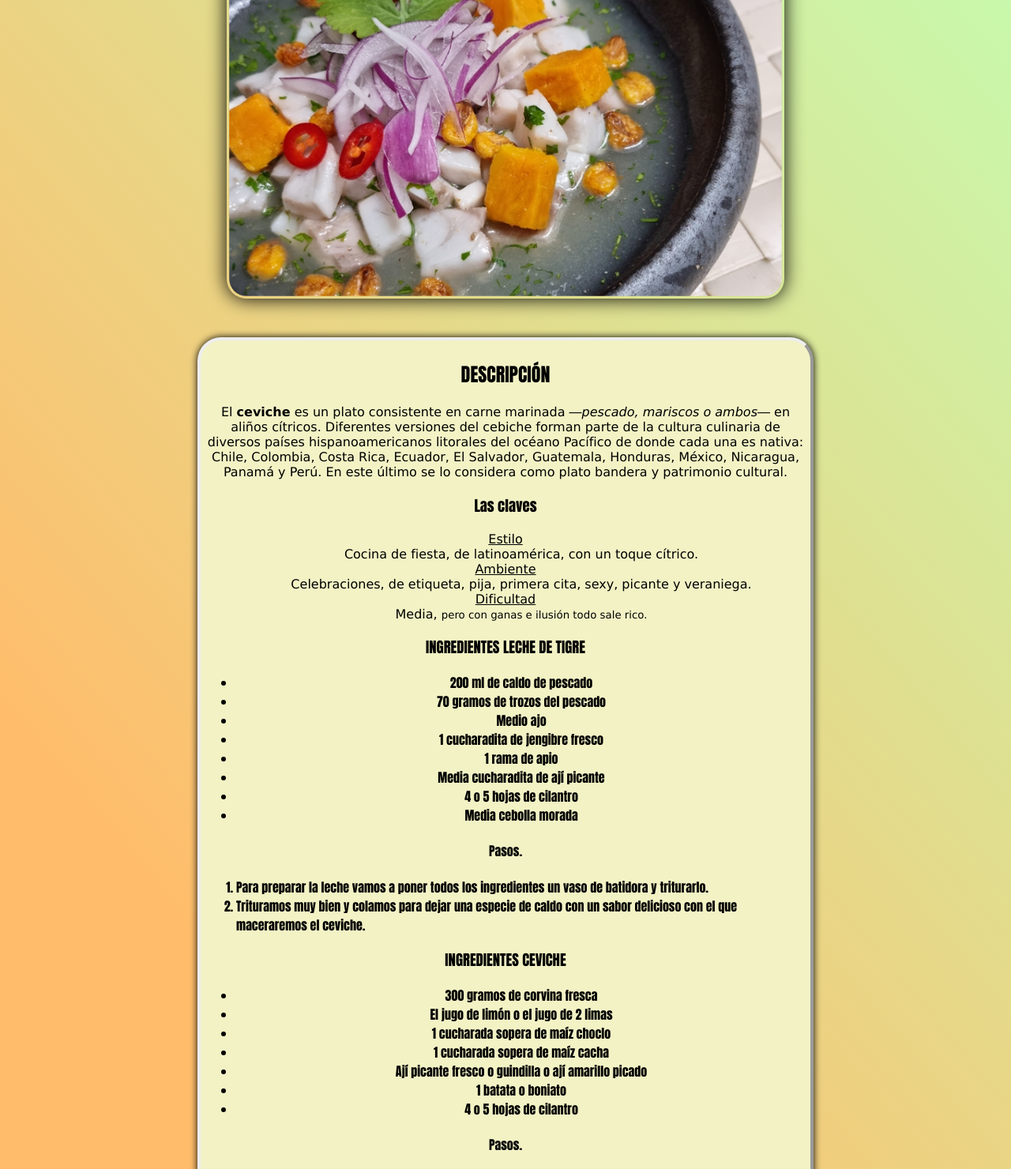
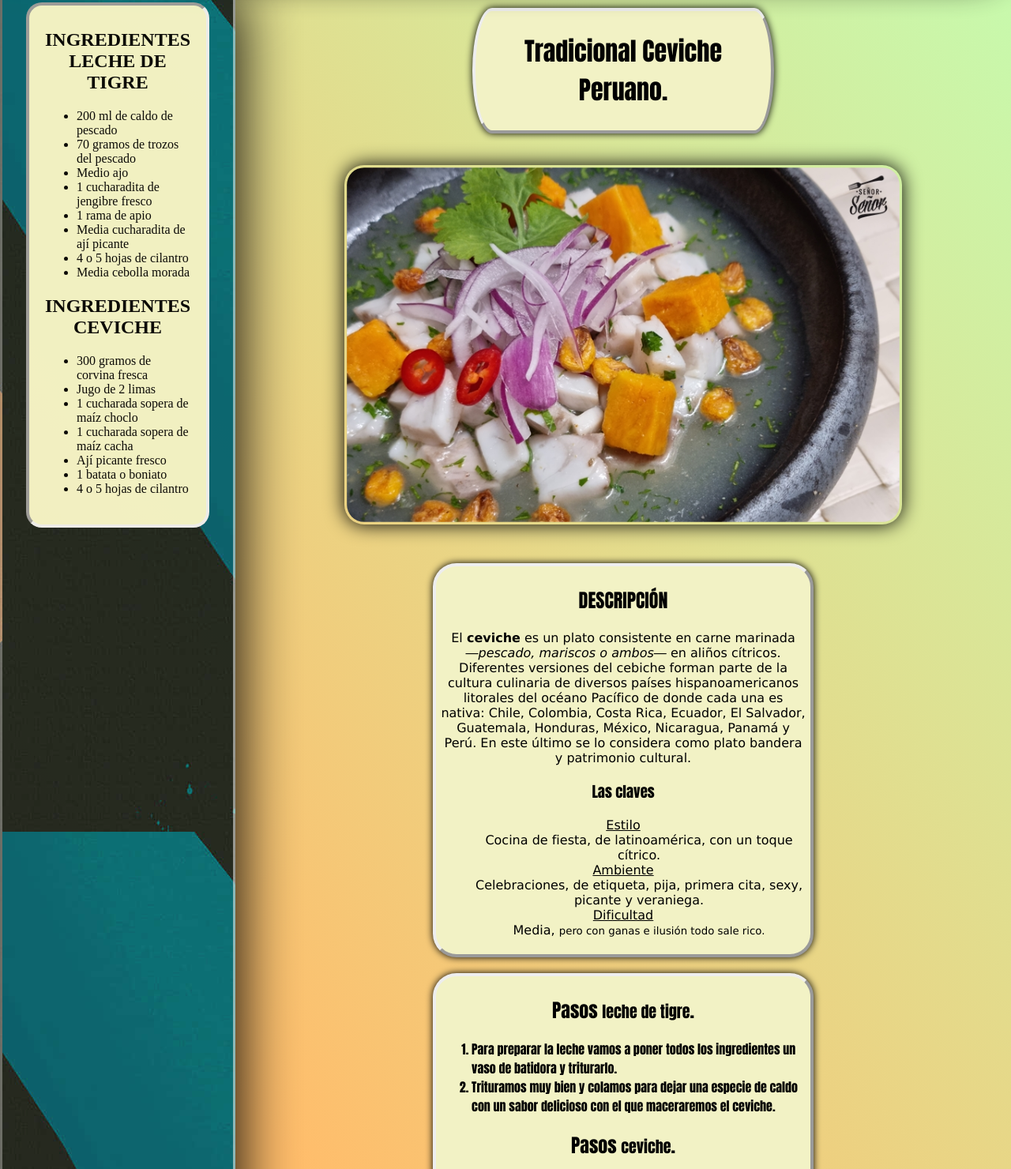
Before and after one commit to JosseGonnza/odin-recipes, a plain HTML site: page recipes/ceviche-peruano.html in a window 1280 px wide. Shown: the part 267-1747 px from the top of the page at 79% size. Drawn offline with Linux system fonts and the light colour scheme.

Commit message:
CSS terminado

```diff
--- a/recipes/ceviche-peruano.html
+++ b/recipes/ceviche-peruano.html
@@ -11,15 +11,62 @@
 
     <body>
 
+        <div id="fila1">
+            <a href="../index.html">INICIO</a>
+                <a href="../recipes/steak-tartar.html">STEAK TARTAR</a>
+                <a href="../recipes/tarta-queso.html">TARTA DE QUESO</a>
+                <a href="https://www.theodinproject.com/support_us" target="_blank" rel="noopener noreferrer">ODÍN</a>
+        </div>
+
+        <div id="fila2">
+
+            <div class="columna1">
+
+                <div id="bloque2">
+
+                        <h2 class="center">INGREDIENTES LECHE DE TIGRE</h2>
+
+                        <ul>
+                            <li>200 ml de caldo de pescado</li>
+                            <li>70 gramos de trozos del pescado</li>
+                            <li>Medio ajo</li>
+                            <li>1 cucharadita de jengibre fresco</li>
+                            <li>1 rama de apio</li>
+                            <li>Media cucharadita de ají picante</li>
+                            <li>4 o 5 hojas de cilantro</li>
+                            <li>Media cebolla morada</li>
+                        </ul>
+
+                        <h2 class="center">INGREDIENTES CEVICHE</h2>
+
+                        <ul>
+                            <li>300 gramos de corvina fresca</li>
+                            <li>Jugo de 2 limas</li>
+                            <li>1 cucharada sopera de maíz choclo</li>
+                            <li>1 cucharada sopera de maíz cacha</li>
+                            <li>Ají picante fresco</li>
+                            <li>1 batata o boniato</li>
+                            <li>4 o 5 hojas de cilantro</li>
+                        </ul>
+
+                </div>
+
+            </div>
+
+
+            <div class="columna2">
+
                 <div id="encabezado">
                     <h1>Tradicional Ceviche Peruano.</h1>
                 </div>
 
+                <div class="image">
                     <img src="../images/ceviche-peruano.jpg" alt="Plato finalizado y presentado de ceviche peruano." height="300">
+                </div>
 
                 <div id="bloque1">
 
-            <h2 class="grande">DESCRIPCIÓN</h2>
+                    <h2>DESCRIPCIÓN</h2>
 
                     <p class="text">El <strong>ceviche</strong> es un plato consistente en carne marinada <i>―pescado, mariscos o ambos―</i> en aliños cítricos. Diferentes versiones del cebiche forman parte de la cultura culinaria de diversos países hispanoamericanos litorales del océano Pacífico de donde cada una es nativa: Chile, Colombia, Costa Rica, Ecuador, El Salvador, Guatemala, Honduras, México, Nicaragua, Panamá y Perú. En este último se lo considera como plato bandera y patrimonio cultural.</p>
 
@@ -33,40 +80,17 @@
                         <dt><ins>Dificultad</ins></dt>
                         <dd>Media, <small>pero con ganas e ilusión todo sale rico.</small></dd>
                     </dl>
+                </div>
 
-            <h3 class="grande">INGREDIENTES LECHE DE TIGRE</h3>
-
-            <ul id="lista">
-                <li>200 ml de caldo de pescado</li>
-                <li>70 gramos de trozos del pescado</li>
-                <li>Medio ajo</li>
-                <li>1 cucharadita de jengibre fresco</li>
-                <li>1 rama de apio</li>
-                <li>Media cucharadita de ají picante</li>
-                <li>4 o 5 hojas de cilantro</li>
-                <li>Media cebolla morada</li>
-            </ul>
-
-            <h4 class="big">Pasos.</h4>
+                <div id="bloque3">
+                    <h2>Pasos <small>leche de tigre</small>.</h2>
 
                     <ol class="left">
                         <li>Para preparar la leche vamos a poner todos los ingredientes un vaso de batidora y triturarlo.</li>
                         <li>Trituramos muy bien y colamos para dejar una especie de caldo con un sabor delicioso con el que maceraremos el ceviche.</li>
                     </ol>
 
-            <h3 class="grande">INGREDIENTES CEVICHE</h3>
-
-            <ul id="lista">
-                <li>300 gramos de corvina fresca</li>
-                <li>El jugo de limón o el jugo de 2 limas</li>
-                <li>1 cucharada sopera de maíz choclo</li>
-                <li>1 cucharada sopera de maíz cacha</li>
-                <li>Ají picante fresco o guindilla o ají amarillo picado</li>
-                <li>1 batata o boniato</li>
-                <li>4 o 5 hojas de cilantro</li>
-            </ul>
-
-            <h4 class="big">Pasos.</h4>
+                    <h2>Pasos <small>ceviche</small>.</h2>
                     <ol start="3" class="left">
                         <li>Comenzamos asando el boniato. Envolvemos en papel de aluminio y horneamos a 180º durante 1 hora. Una vez listo dejamos enfriar, pelamos y cortamos unos dados. Reservamos.</li>
                         <li>Por otra parte limpiamos la corvina o cualquier otro pescado blanco que tengamos y la limpiamos bien, los recortes como he comentado antes serán para la leche de tigre. Cortamos el pescado en trozos pequeños y reservamos.</li>
@@ -75,6 +99,9 @@
                         <li>Servimos el plato con la base de pescado macerado, la cebolla por encima junto con los tipos de maíz tostado y el choclo, unas rodajas de ají o guindilla, el boniato asado y unas hojas de cilantro fresco.</li>
                     </ol>
                 </div>
+            </div>
+
+        </div>
 
     </body>
 </html>
--- a/recipes/styles.css
+++ b/recipes/styles.css
@@ -60,6 +60,7 @@ a{
     border-style: inset;
     border-bottom-right-radius: 50px;
     box-shadow: 5px 20px 75px;
+    max-width: 500px;
 
 }
 
@@ -72,6 +73,7 @@ a{
     border: 4px;
     border-style: inset;
     border-radius: 20px;
+    max-width: 200px;
 }
 
 .columna2{
@@ -113,3 +115,7 @@ a{
 .left{
     text-align: left;
 }
+
+.center{
+    text-align: center;
+}
```
Also changed, not shown: index.html (+4 -4 lines), recipes/steak-tartar.html (+2 -1 lines), recipes/tarta-queso.html (+40 -15 lines), style.css (+7 -9 lines). Lines whose indentation alone changed are shown as unchanged.
